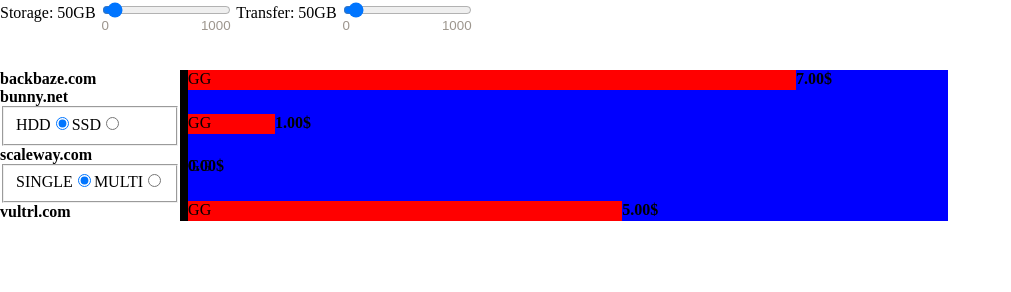
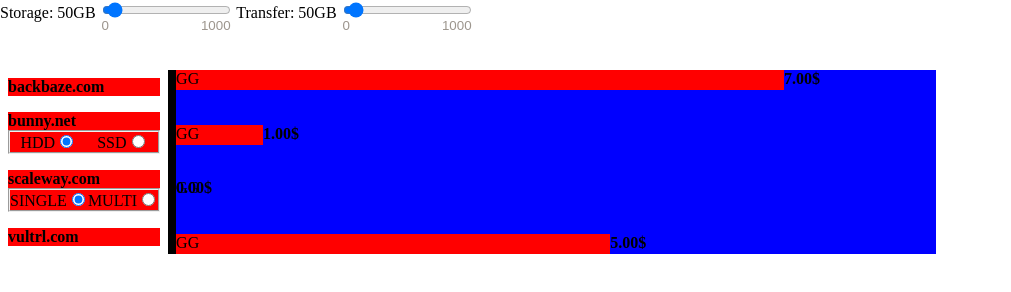
Before and after one commit to Viper-JSX/Storage-price-calculator, a website built with webpack: page src/index.html in a window 1280 px wide. Shown: the whole page, without its empty margins (0-1011 px from the left). Built offline with nearby package versions, Linux system fonts and the light colour scheme.

Commit message:
Added fieldset layout

```diff
--- a/src/css/main.css
+++ b/src/css/main.css
@@ -45,6 +45,18 @@
     justify-content: space-between;
 }
 
+.serviceItem{
+    margin: 0.5rem;
+    background-color: red;
+}
+
+.serviceItem fieldset{
+    margin: 0;
+    padding: 0;
+    display: flex;
+    justify-content: space-around;
+}
+
 #chartColumns{
     width: 60%;
     border-left: 0.5rem solid black;
--- a/src/index.js
+++ b/src/index.js
@@ -50,6 +50,7 @@
 function renderChartServices(){
     servicesStateList.forEach((serviceState, index) => {
         const serviceItem = document.createElement("div");
+        serviceItem.classList.add("serviceItem");
         serviceItem.addEventListener("change", (event) => handleStorageOptionChange({ event, serviceName: serviceState.service.name }));
         serviceItem.innerHTML = `
             <b>${serviceState.service.name}</b>
@@ -65,7 +66,7 @@
                 const serviceStorageOption = document.createElement("input");
                 const serviceStorageOptionLabel = document.createElement("label");
                 const serviceStorageOptionId = serviceState.service.name + option;
-
+                const radioButtonAndLabelWrapper = document.createElement("div");
 
                 serviceStorageOption.id = serviceStorageOptionId;
                 serviceStorageOption.type = "radio";
@@ -79,7 +80,10 @@
                 serviceStorageOptionLabel.textContent = option;
                 serviceStorageOptionLabel.htmlFor = serviceStorageOptionId;
 
-                serviceStorageOptions.append(serviceStorageOptionLabel, serviceStorageOption);
+                radioButtonAndLabelWrapper.classList.add("radioButtonAndLabelWrapper");
+                radioButtonAndLabelWrapper.append(serviceStorageOptionLabel, serviceStorageOption)
+
+                serviceStorageOptions.append(radioButtonAndLabelWrapper);
             })
 
             serviceItem.append(serviceStorageOptions);
```
